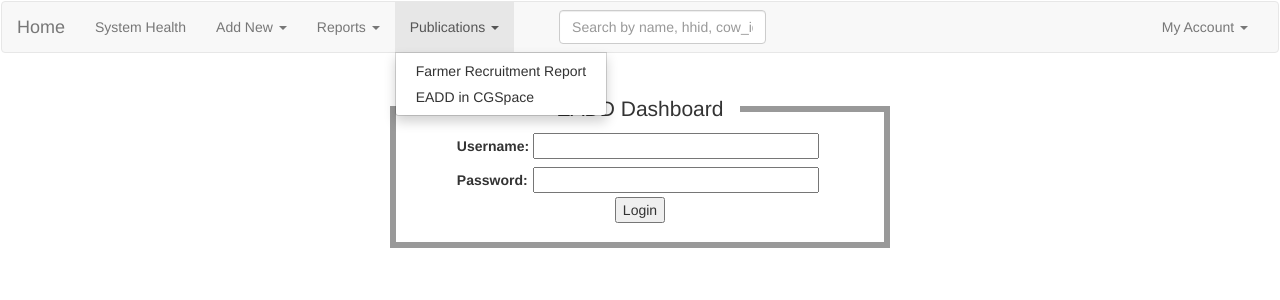
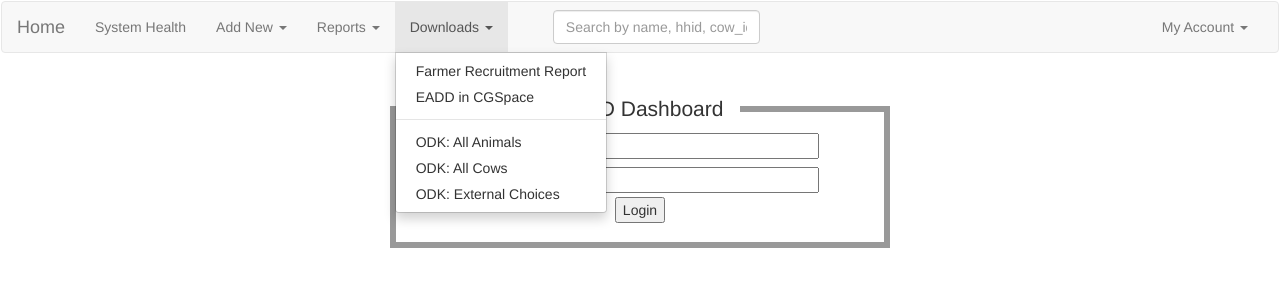
Before and after one commit to ilri/eadd_dashboard, a Flask app: page / in a window 1280 px wide, after a click on "Downloads". Shown: the top 300 px of the page. Run offline with Flask 3, Linux system fonts and the light colour scheme; the visitor is signed in with stand-in values (Sample User, id 1); parts of the project's set-up code (start-up, migrations or seed data) failed here and were passed over; some libraries are stand-ins or nearby versions.

Commit message:
Allow downloading of the data used to generate TZ ODK xls form
Signed-off-by: Wangoru Kihara <soloincc@gmail.com>

```diff
--- a/dash/templates/navbar.html
+++ b/dash/templates/navbar.html
@@ -39,10 +39,14 @@
       </ul>
       <ul class="nav navbar-nav">
         <li class="dropdown">
-          <a href="#" class="dropdown-toggle" data-toggle="dropdown" role="button" aria-haspopup="true" aria-expanded="false">Publications <span class="caret"></span></a>
+          <a href="#" class="dropdown-toggle" data-toggle="dropdown" role="button" aria-haspopup="true" aria-expanded="false">Downloads <span class="caret"></span></a>
           <ul class="dropdown-menu">
               <li><a href="https://cgspace.cgiar.org/bitstream/handle/10568/73341/PR_eadd_phase_ii.pdf" target="_blank">Farmer Recruitment Report</a></li>
             <li><a href="https://cgspace.cgiar.org/handle/10568/2347" target="_blank">EADD in CGSpace</a></li>
+            <li role="separator" class="divider"></li>
+            <li><a href="{{ url_for('odk_all_animals') }}">ODK: All Animals</a></li>
+            <li><a href="{{ url_for('odk_all_cows') }}">ODK: All Cows</a></li>
+            <li><a href="{{ url_for('odk_external_choices') }}">ODK: External Choices</a></li>
           </ul>
         </li>
       </ul>
--- a/dash/views.py
+++ b/dash/views.py
@@ -291,3 +291,50 @@ def dry_cows():
 @login_required
 def canned_queries():
     return render_template('pending.html')
+
+
+@app.route('/odk_all_animals')
+@login_required
+def odk_all_animals():
+    all_animals = query.all_tz_animals()
+
+    outfile = "%s/all_animals.csv" % (app.config['DASH_PATH'])
+    with open(outfile, "w") as f:
+        writer = csv.writer(f)
+        writer.writerow(['household_id','animal_name','animal_label'])
+        writer.writerows(all_animals)
+
+    try:
+        return send_file(outfile, attachment_filename='all_animals.csv', as_attachment = True, mimetype='text/csv')
+    except Exception as e:
+        print(e)
+
+
+@app.route('/odk_all_cows')
+@login_required
+def odk_all_cows():
+    all_cows = query.all_tz_cows()
+
+    outfile = "%s/all_cows.csv" % (app.config['DASH_PATH'])
+    with open(outfile, "w") as f:
+        writer = csv.writer(f)
+        writer.writerow(['household_id','animal_name','animal_label'])
+        writer.writerows(all_cows)
+
+    try:
+        return send_file(outfile, attachment_filename='all_cows.csv', as_attachment = True, mimetype='text/csv')
+    except Exception as e:
+        print(e)
+
+
+@app.route('/odk_external_choices')
+@login_required
+def odk_external_choices():
+    # get all clusters
+    outfile = "%s/external_choices.csv" % (app.config['DASH_PATH'])
+    query.odk_tz_datasets(outfile)
+
+    try:
+        return send_file(outfile, attachment_filename='external_choices.csv', as_attachment = True, mimetype='text/csv')
+    except Exception as e:
+        print(e)
```
Also changed, not shown: dash/queries.py (+72 -0 lines).
